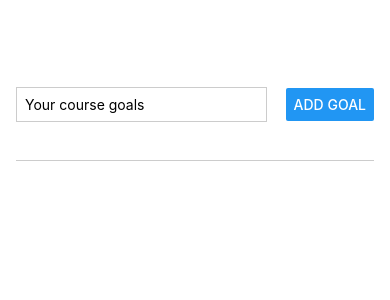
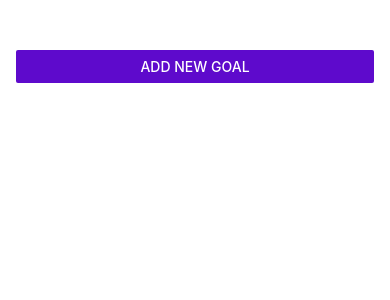
Before and after one commit to mynameisgenesis/goals-app, a React Native app: screen / in a window 390 px wide. Shown: the top 300 px of the page. Built offline with nearby package versions, Linux system fonts and the light colour scheme.

Commit message:
Add modal and image

```diff
--- a/App.js
+++ b/App.js
@@ -4,13 +4,23 @@
 import GoalItem from './components/GoalItem';
 
 export default function App() {
+  const [modalIsVisible, setModalIsVisible] = useState(false);
   const [courseGoals, setCourseGoals] = useState([]);
+
+  function openGoalInputModal() {
+    setModalIsVisible(true);
+  }
+
+  function closeGoalInputModal() {
+    setModalIsVisible(false);
+  }
 
   function addGoalHandler(enteredGoalText) {
     setCourseGoals((currentCourseGoals) => [
       ...currentCourseGoals,
       { text: enteredGoalText, id: Math.random().toString() },
     ]);
+    closeGoalInputModal();
   }
 
   function deleteGoalHandler(id) {
@@ -21,9 +31,15 @@
 
   return (
     <View style={styles.container}>
+      <Button
+        title="Add New Goal"
+        color="#5e0acc"
+        onPress={openGoalInputModal}
+      />
       <GoalInput
         addGoalHandler={addGoalHandler}
-        deleteGoalHandler={deleteGoalHandler}
+        closeGoalInputModal={closeGoalInputModal}
+        visible={modalIsVisible}
       />
       <View style={styles.goalsContainer}>
         <FlatList
--- a/components/GoalInput.js
+++ b/components/GoalInput.js
@@ -1,5 +1,12 @@
 import { useState } from 'react';
-import { StyleSheet, TextInput, View, Button } from 'react-native';
+import {
+  StyleSheet,
+  TextInput,
+  View,
+  Button,
+  Modal,
+  Image,
+} from 'react-native';
 
 function GoalInput(props) {
   const [enteredGoalText, setEnteredGoalText] = useState('');
@@ -14,15 +21,28 @@
   }
 
   return (
+    <Modal visible={props.visible} animationType="slide">
       <View style={styles.inputContainer}>
+        <Image
+          style={styles.image}
+          source={require('../assets/images/goal.png')}
+        />
         <TextInput
           value={enteredGoalText}
           style={styles.textInput}
-        placeholder="Your course goals"
+          placeholder="Your course goal"
           onChangeText={goalInputHandler}
         />
+        <View style={styles.buttonContainer}>
+          <View style={styles.button}>
             <Button title="Add Goal" onPress={addGoalHandler} />
           </View>
+          <View style={styles.button}>
+            <Button title="Cancel" onPress={props.closeGoalInputModal} />
+          </View>
+        </View>
+      </View>
+    </Modal>
   );
 }
 
@@ -31,18 +51,24 @@
 const styles = StyleSheet.create({
   inputContainer: {
     flex: 1,
-    flexDirection: 'row',
-    justifyContent: 'space-between',
+    justifyContent: 'center',
     alignItems: 'center',
-    marginBottom: 24,
-    borderBottomWidth: 1,
-    borderBottomColor: '#ccc',
+    padding: 16,
+    backgroundColor: '#311b6b',
   },
   textInput: {
     borderWidth: 1,
     borderColor: '#ccc',
-    width: '70%',
-    marginRight: 8,
+    width: '100%',
     padding: 8,
   },
+  buttonContainer: {
+    flexDirection: 'row',
+    marginTop: 16,
+  },
+  button: {
+    width: '30%',
+    marginHorizontal: 8,
+  },
+  image: { width: 100, height: 100, marginBottom: 20 },
 });
```
Also changed, not shown: assets/images/goal.png (added), 1 other file (tests, documents, lock files or other folders). Lines whose indentation alone changed are shown as unchanged.
